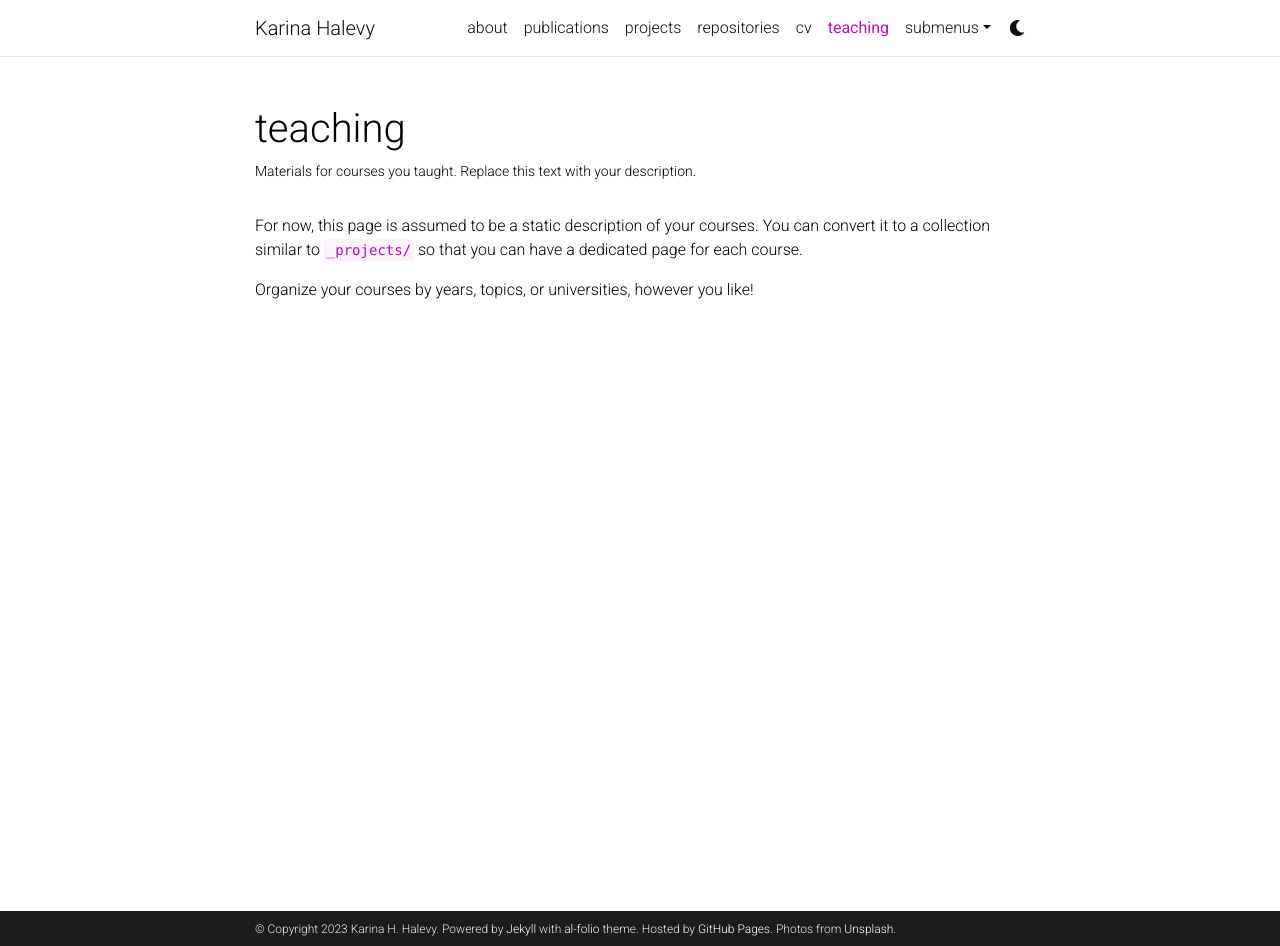
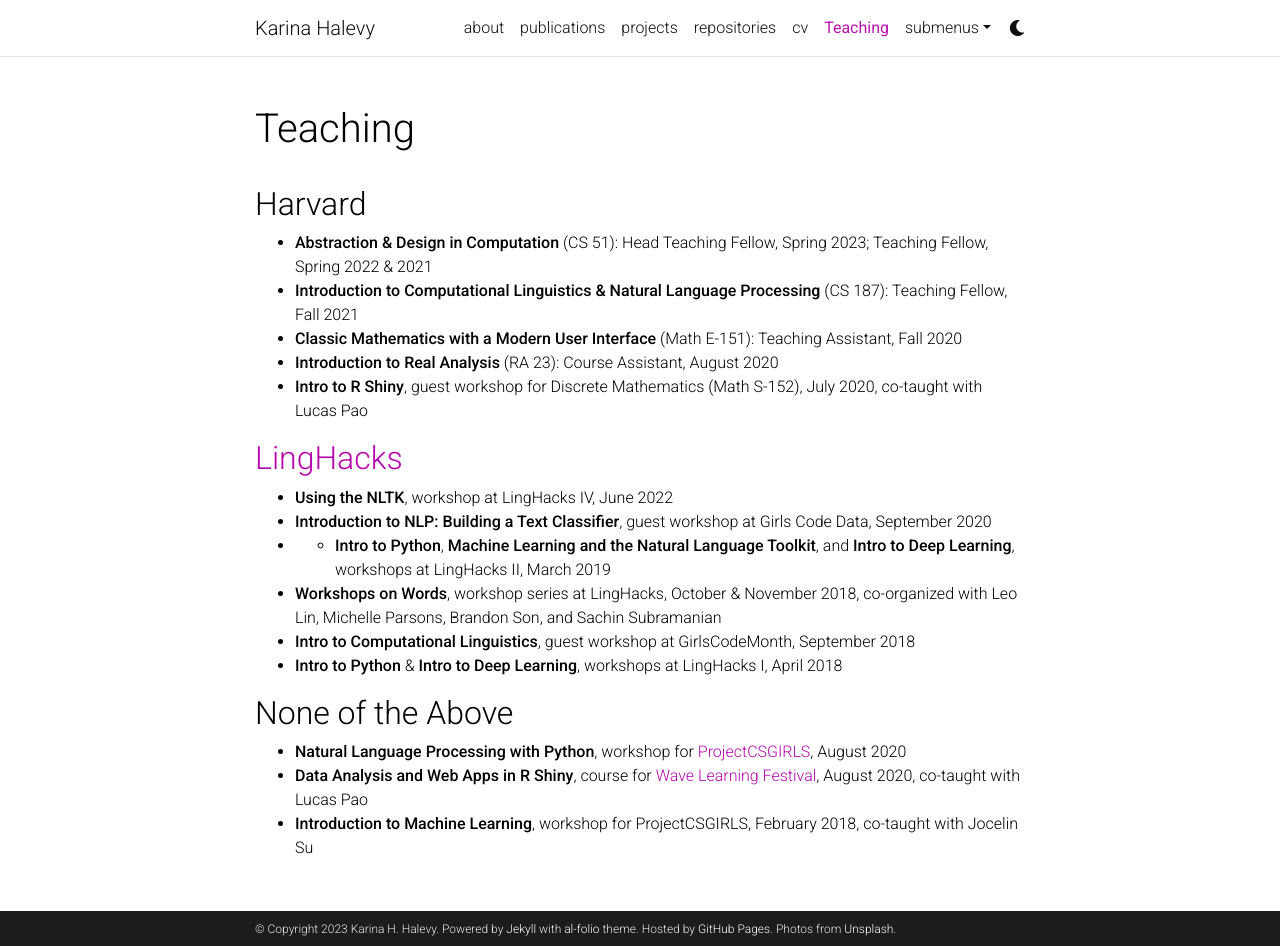
Before and after one commit to ENSCMA2/enscma2.github.io, a Jekyll site: the page built from _pages/teaching.md, in a window 1280 px wide and 946 px high. Built offline with Jekyll 4.4.1, drawn with Linux system fonts in a browser that asks for light colours; comment, search, counter and statistics services are not loaded; a style sheet for code colours, icons or effects is not loaded.

Commit message:
Update teaching.md

```diff
--- a/_pages/teaching.md
+++ b/_pages/teaching.md
@@ -1,12 +1,28 @@
 ---
 layout: page
 permalink: /teaching/
-title: teaching
-description: Materials for courses you taught. Replace this text with your description.
+title: Teaching
+description:
 nav: true
 nav_order: 5
 ---
 
-For now, this page is assumed to be a static description of your courses. You can convert it to a collection similar to `_projects/` so that you can have a dedicated page for each course.
+## Harvard
+- **Abstraction & Design in Computation** (CS 51): Head Teaching Fellow, Spring 2023; Teaching Fellow, Spring 2022 & 2021
+- **Introduction to Computational Linguistics & Natural Language Processing** (CS 187): Teaching Fellow, Fall 2021
+- **Classic Mathematics with a Modern User Interface** (Math E-151): Teaching Assistant, Fall 2020
+- **Introduction to Real Analysis** (RA 23): Course Assistant, August 2020
+- **Intro to R Shiny**, guest workshop for Discrete Mathematics (Math S-152), July 2020, co-taught with Lucas Pao
 
-Organize your courses by years, topics, or universities, however you like!
+## [LingHacks](http://linghacks.tech)
+- **Using the NLTK**, workshop at LingHacks IV, June 2022
+- **Introduction to NLP: Building a Text Classifier**, guest workshop at Girls Code Data, September 2020
+- - **Intro to Python**, **Machine Learning and the Natural Language Toolkit**, and **Intro to Deep Learning**, workshops at LingHacks II, March 2019
+- **Workshops on Words**, workshop series at LingHacks, October & November 2018, co-organized with Leo Lin, Michelle Parsons, Brandon Son, and Sachin Subramanian
+- **Intro to Computational Linguistics**, guest workshop at GirlsCodeMonth, September 2018
+- **Intro to Python** & **Intro to Deep Learning**, workshops at LingHacks I, April 2018
+
+## None of the Above
+- **Natural Language Processing with Python**, workshop for [ProjectCSGIRLS](https://www.projectcsgirls.org), August 2020
+- **Data Analysis and Web Apps in R Shiny**, course for [Wave Learning Festival](https://www.wavelf.org/), August 2020, co-taught with Lucas Pao
+- **Introduction to Machine Learning**, workshop for ProjectCSGIRLS, February 2018, co-taught with Jocelin Su
```
